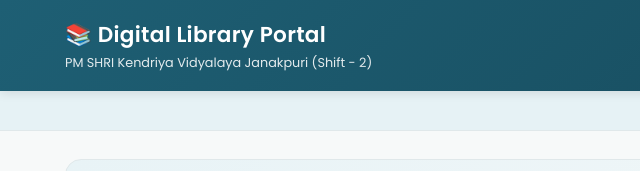
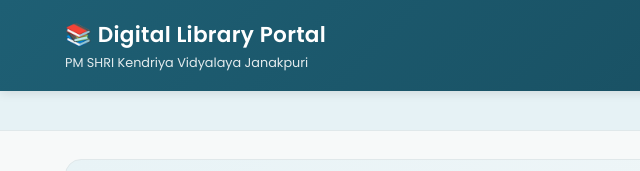
Before and after one commit to kv-library-portal/digital-library, a plain HTML site: page index.html in a window 1280 px wide. Shown: the top 171 px of the page, 0-640 px from the left. Drawn offline with Linux system fonts and the light colour scheme.

Commit message:
Update index.html

```diff
--- a/index.html
+++ b/index.html
@@ -447,7 +447,7 @@
     <div class="nav-container">
       <div class="brand">
         <h1>📚 Digital Library Portal</h1>
-        <p>PM SHRI Kendriya Vidyalaya Janakpuri (Shift - 2)</p>
+        <p>PM SHRI Kendriya Vidyalaya Janakpuri</p>
       </div>
       <nav>
         <ul>
```
